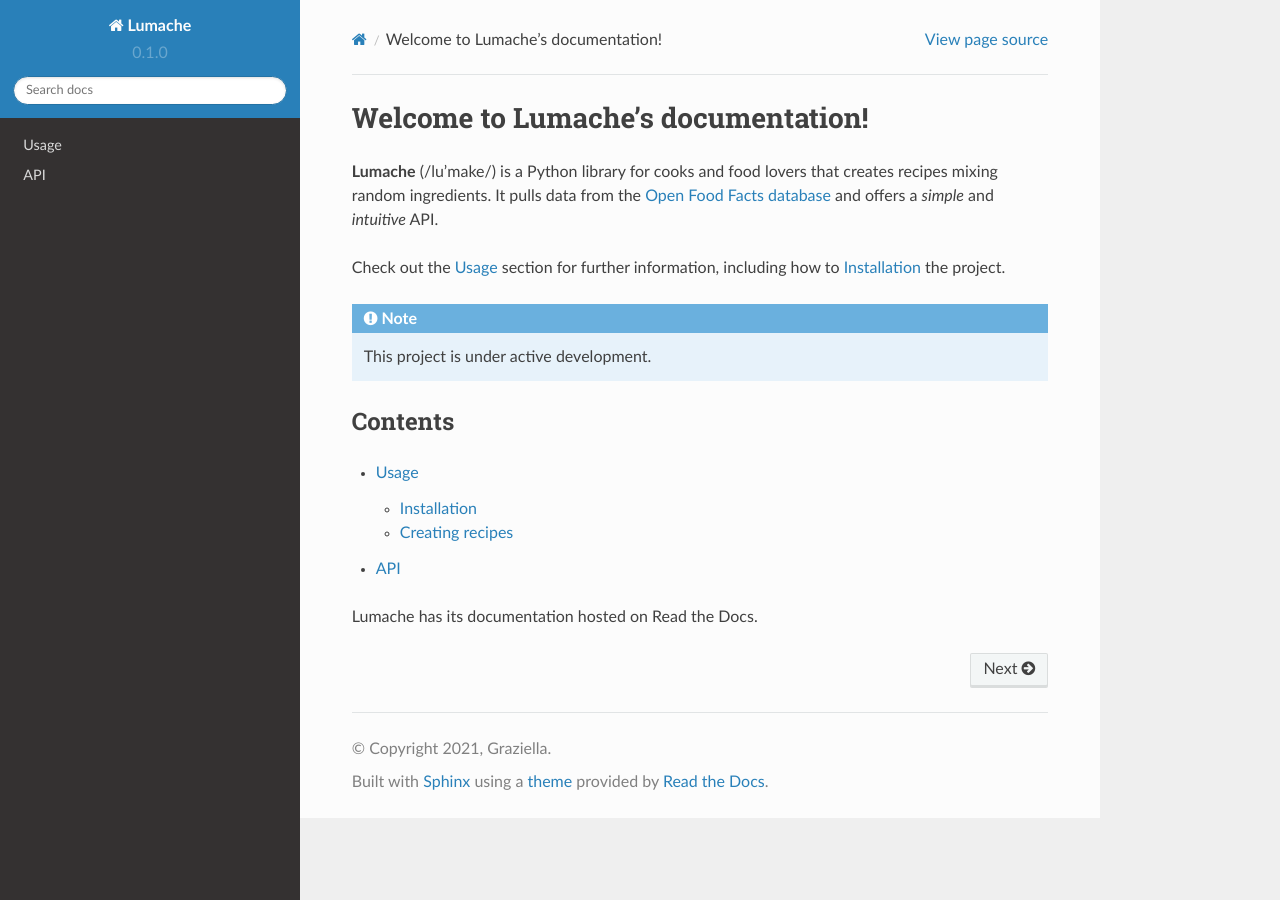
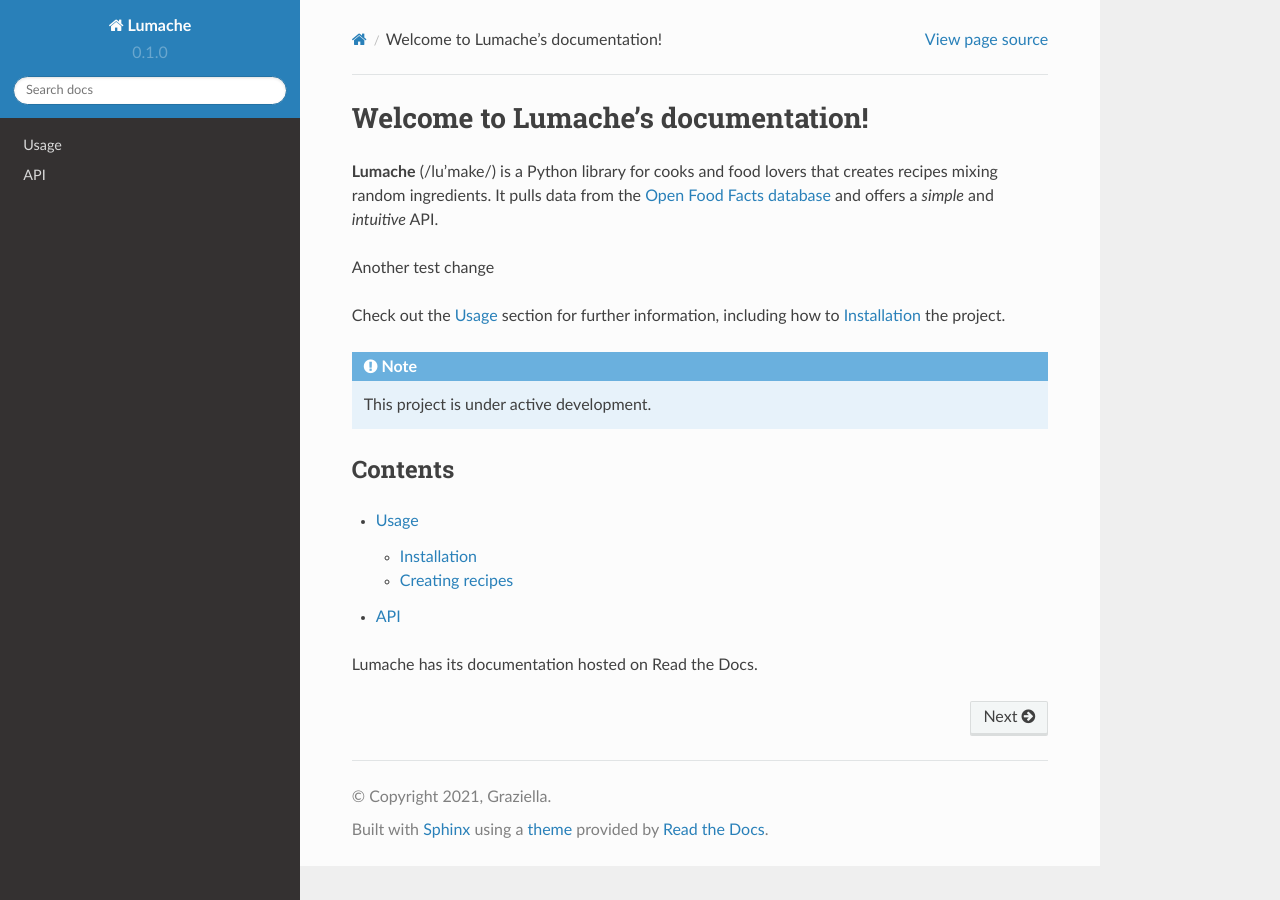
Before and after one commit to nick-paul/rtd-tut, a Sphinx documentation site: the page built from docs/source/index.rst, in a window 1280 px wide. Built offline with Sphinx 7.4.7 and the Read the Docs theme 2.0.0, drawn with Linux system fonts in a browser that asks for light colours.

Commit message:
Update index.rst

```diff
--- a/docs/source/index.rst
+++ b/docs/source/index.rst
@@ -5,6 +5,8 @@ Welcome to Lumache's documentation!
 that creates recipes mixing random ingredients.
 It pulls data from the `Open Food Facts database <https://world.openfoodfacts.org/>`_
 and offers a *simple* and *intuitive* API.
+
+Another test change
 
 Check out the :doc:`usage` section for further information, including
 how to :ref:`installation` the project.
```
